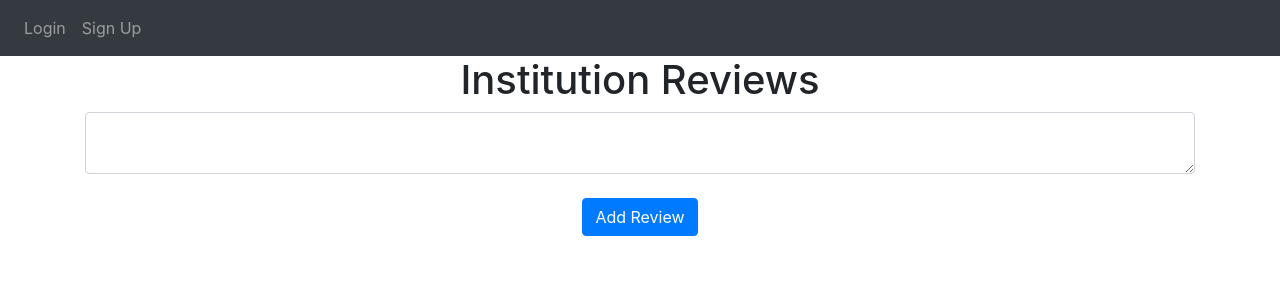
After one commit to phomann13/MediHacks23_ETPK, a Flask app: template website/templates/display.html in a window 1280 px wide. The commit adds this page. Shown: the top 300 px of the page. Run offline with Flask 3, Linux system fonts and the light colour scheme; the template is opened without the code that fills it: most values are stand-ins (such as "Sample title", 1, 10 or a date in 2020); some libraries are stand-ins or nearby versions.

Commit message:
trying to implement a display page and institution class

```diff
--- a/website/__init__.py
+++ b/website/__init__.py
@@ -4,6 +4,8 @@ from os import path
 from flask_login import LoginManager
 
 db = SQLAlchemy()
+#idb = SQLAlchemy()
+#IDB_NAME = "idatabase.db"
 DB_NAME = "database.db"
 
 
@@ -11,6 +13,7 @@ def create_app():
     app = Flask(__name__)
     app.config['SECRET_KEY'] = 'hjshjhdjah kjshkjdhjs'
     app.config['SQLALCHEMY_DATABASE_URI'] = f'sqlite:///{DB_NAME}'
+    #app.config['SQLALCHEMY_BINDS'] = f'sqlite:///{IDB_NAME}'
     db.init_app(app)
 
     from .views import views
--- a/website/auth.py
+++ b/website/auth.py
@@ -64,3 +64,7 @@ def sign_up():
             return redirect(url_for('views.home'))
 
     return render_template("sign_up.html", user=current_user)
+
+@auth.route('/display', methods=['GET', 'POST'])
+def display():
+    return redirect(url_for('views.display'))
--- a/website/models.py
+++ b/website/models.py
@@ -8,6 +8,7 @@ class Note(db.Model):
     data = db.Column(db.String(10000))
     date = db.Column(db.DateTime(timezone=True), default=func.now())
     user_id = db.Column(db.Integer, db.ForeignKey('user.id'))
+    #institution_id = db.Column(db.Integer, db.ForeignKey('institution.id'))
 
 
 class User(db.Model, UserMixin):
@@ -16,3 +17,7 @@ class User(db.Model, UserMixin):
     password = db.Column(db.String(150))
     first_name = db.Column(db.String(150))
     notes = db.relationship('Note')
+
+class Institution(db.Model):
+    id = db.Column(db.Integer, primary_key=True)
+    #notes = db.relationship('Note')
--- a/website/templates/base.html
+++ b/website/templates/base.html
@@ -31,6 +31,7 @@
         <div class="navbar-nav">
           {% if user.is_authenticated %}
           <a class="nav-item nav-link" id="home" href="/">Home</a>
+          <a class="nav-item nav-link" id="display" href="/display">Display</a>
           <a class="nav-item nav-link" id="logout" href="/logout">Logout</a>
           {% else %}
           <a class="nav-item nav-link" id="login" href="/login">Login</a>
--- /dev/null
+++ b/website/templates/display.html
@@ -0,0 +1,16 @@
+{% extends "base.html" %} {% block title %}Display{% endblock %} {% block content
+    %}
+    <h1 align="center">Institution Reviews</h1>
+    <ul class="list-group list-group-flush" id="display">
+      <!--{% for review in db.reviews %}
+         graph data and show statistics
+      {% endfor %}-->
+    </ul>
+    <form method="POST">
+      <textarea name="note" id="note" class="form-control"></textarea>
+      <br />
+      <div align="center">
+        <button type="submit" class="btn btn-primary">Add Review</button>
+      </div>
+    </form>
+    {% endblock %}
```
Also changed, not shown: website/views.py (+19 -0 lines), instance/database.db, instance/idatabase.db (added), website/templates/sign_up.html (renamed from website/templates/signup.html).
